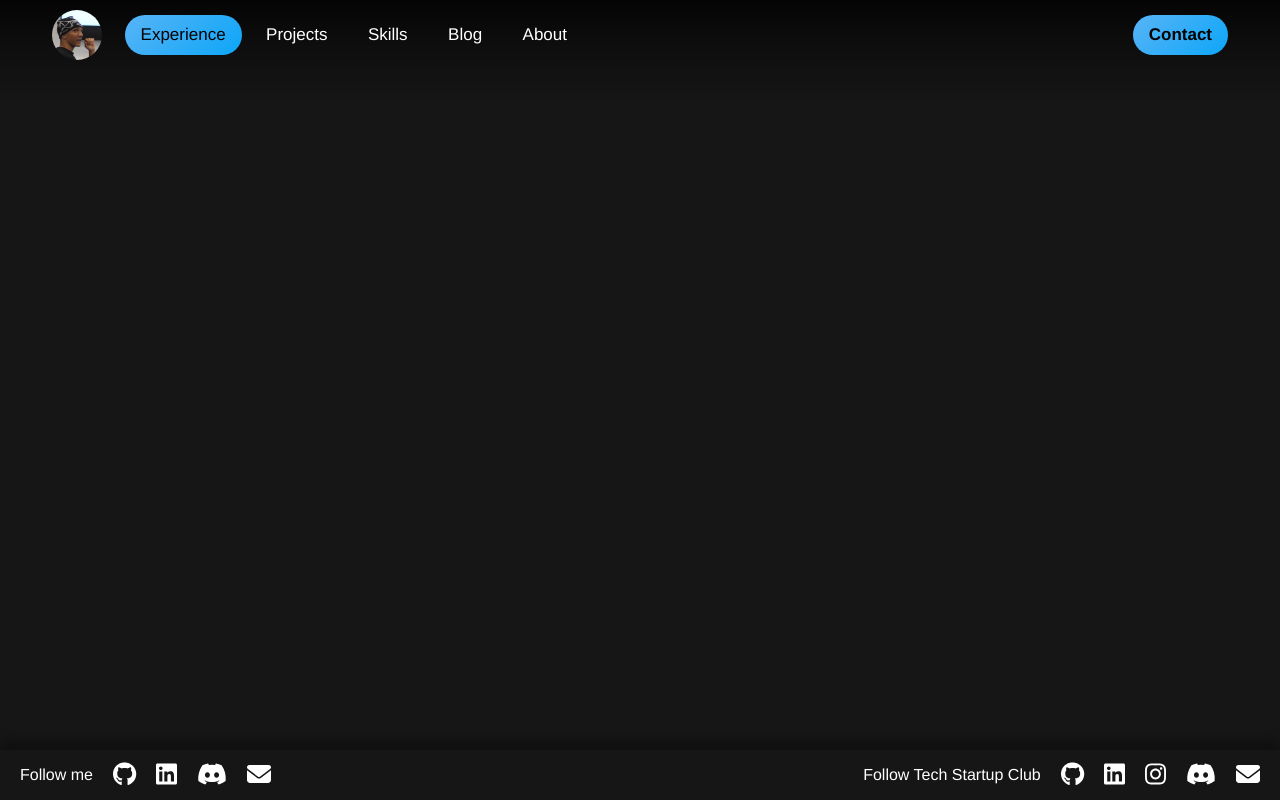
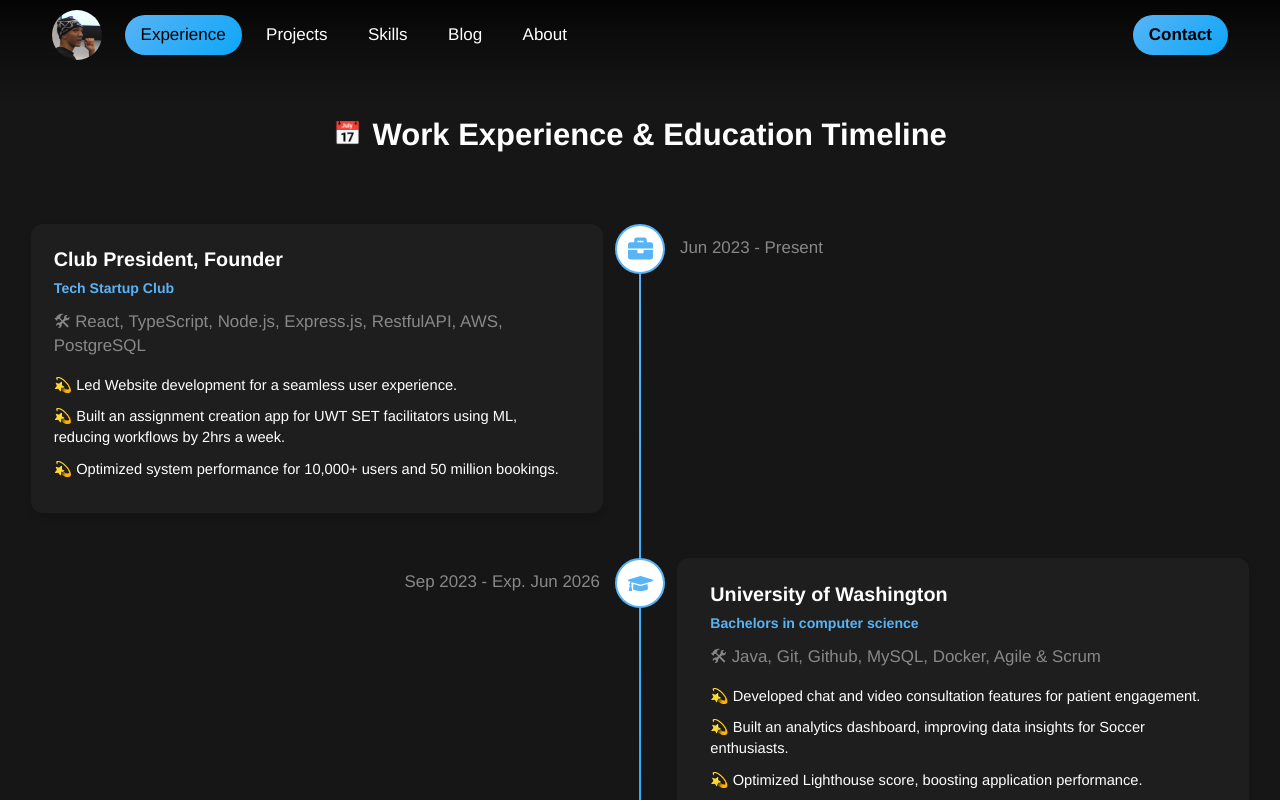
Before and after one commit to celestinryf/portfolio, a React (Create React App) app: page /experience in a window 1280 px wide. Shown: the top 800 px of the page. Built offline with nearby package versions, Linux system fonts and the light colour scheme.

Commit message:
feat: Experience page

```diff
--- a/src/routes/Experience/experience.module.css
+++ b/src/routes/Experience/experience.module.css
@@ -0,0 +1,208 @@
+.layoutWrapper {
+    min-height: 100vh;
+    display: flex;
+    flex-direction: column;
+    max-width: 100vw;
+    overflow-x: hidden;
+    animation: fadeIn 1s 0.3s backwards;
+}
+
+.mainContent {
+    flex: 1;
+    display: flex;
+    flex-direction: column;
+    padding: 20px 20px;
+    width: 100%;
+    max-width: 1440px;
+    margin: 0 auto;
+}
+
+.mainTitle {
+    color: white;
+    font-size: 2.75rem;
+    text-align: center;
+    margin-bottom: 4rem;
+    display: flex;
+    align-items: center;
+    justify-content: center;
+    gap: 1rem;
+}
+
+.emoji {
+    font-size: 2rem;
+}
+
+.timeline {
+    position: relative;
+    padding: 2rem 0;
+    width: 100%;
+}
+
+.timeline::before {
+    content: '';
+    position: absolute;
+    left: 50%;
+    transform: translateX(-50%);
+    width: 2px;
+    height: 100%;
+    background: linear-gradient(180deg, #58b4f6 0%, #0da6f8 100%);
+}
+
+.timelineItem {
+    width: 100%;
+    margin-bottom: 4rem;
+    position: relative;
+    display: flex;
+    justify-content: center;
+}
+
+.timelineItem:nth-child(odd) {
+    .timelineContent {
+        margin-right: 53% ;
+        margin-left: 0;
+        padding-right: 3rem;
+    }
+
+    .date {
+        position: absolute;
+        left: calc(50% + 40px);
+        top: 12px;
+        color: #888;
+        font-size: 1.5rem;
+        white-space: nowrap;
+    }
+}
+
+.timelineItem:nth-child(even) {
+    .timelineContent {
+        margin-left: 53%;
+        margin-right: 0;
+        padding-left: 3rem;
+    }
+
+    .date {
+        position: absolute;
+        right: calc(50% + 40px);
+        top: 12px;
+        color: #888;
+        font-size: 1.5rem;
+        white-space: nowrap;
+        text-align: right;
+    }
+}
+
+.timelineMarker {
+    position: absolute;
+    left: 50%;
+    transform: translateX(-50%);
+    display: flex;
+    flex-direction: column;
+    align-items: center;
+    z-index: 2;
+}
+
+.marker {
+    width: 50px; /* Increased from 40px */
+    height: 50px; /* Increased from 40px */
+    background: white;
+    border: 2px solid #58b4f6;
+    border-radius: 50%;
+    display: flex;
+    align-items: center;
+    justify-content: center;
+ }
+
+ .markerIcon {
+    color: #58b4f6;
+    font-size: 25px; /* Increased from 20px */
+ }
+.timelineContent {
+    background: #1e1e1e;
+    padding: 2rem;
+    border-radius: 12px;
+    width: calc(50% - 3rem);
+    box-shadow: 0 4px 6px rgba(0, 0, 0, 0.1);
+    transition: transform 0.3s ease;
+}
+
+.timelineContent:hover {
+    transform: translateY(-5px) scale(102%);
+    box-shadow: 0 6px 12px rgba(88, 180, 246, 0.2);
+}
+
+.title {
+    color: white;
+    font-size: 1.75rem;
+    margin-bottom: 0.5rem;
+}
+
+.company {
+    color: #58b4f6;
+    font-size: 1.25rem;
+    margin-bottom: 1rem;
+}
+
+.tech {
+    color: #888;
+    font-size: 1.5rem;
+    margin-bottom: 1.5rem;
+}
+
+.achievements {
+    list-style: none;
+    padding: 0;
+    margin: 0;
+}
+
+.achievements li {
+    color: white;
+    margin-bottom: 1rem;
+    line-height: 1.4;
+    display: flex;
+    align-items: flex-start;
+    gap: 0.5rem;
+    font-size: 1.3rem;
+}
+
+@keyframes fadeIn {
+    from {
+        opacity: 0;
+    }
+    to {
+        opacity: 1;
+    }
+}
+
+@media (max-width: 768px) {
+    .mainContent {
+        padding: 70px 1rem 2rem;
+    }
+
+    .mainTitle {
+        font-size: 2rem;
+    }
+
+    .timeline::before {
+        left: 30px;
+    }
+
+    .timelineItem:nth-child(odd) .timelineContent,
+    .timelineItem:nth-child(even) .timelineContent {
+        margin-left: 60px;
+        margin-right: 20px;
+        width: calc(100% - 80px);
+        padding-left: 1rem;
+        padding-right: 1rem;
+    }
+
+    .timelineItem:nth-child(odd) .date,
+    .timelineItem:nth-child(even) .date {
+        left: 70px;
+        right: auto;
+        text-align: left;
+    }
+
+    .timelineMarker {
+        left: 30px;
+    }
+}
--- a/src/routes/Experience/index.jsx
+++ b/src/routes/Experience/index.jsx
@@ -1,13 +1,83 @@
 import React from 'react';
-import { Link } from 'react-router-dom';
 import style from './experience.module.css';
-import Card from '../../components/Card';
+import { FaGraduationCap, FaBriefcase } from 'react-icons/fa';
 
 const Experience = () => {
+    const experiences = [
+        {
+            title: 'Club President, Founder',
+            company: 'Tech Startup Club',
+            period: 'Jun 2023 - Present',
+            type: 'work',
+            tech: 'React, TypeScript, Node.js, Express.js, RestfulAPI, AWS, PostgreSQL',
+            achievements: [
+                'Led Website development for a seamless user experience.',
+                'Built an assignment creation app for UWT SET facilitators using ML, reducing workflows by 2hrs a week.',
+                'Optimized system performance for 10,000+ users and 50 million bookings.'
+            ]
+        },
+        {
+            title: 'University of Washington',
+            company: 'Bachelors in computer science',
+            period: 'Sep 2023 - Exp. Jun 2026',
+            type: 'education',
+            tech: 'Java, Git, Github, MySQL, Docker, Agile & Scrum',
+            achievements: [
+                'Developed chat and video consultation features for patient engagement.',
+                'Built an analytics dashboard, improving data insights for Soccer enthusiasts.',
+                'Optimized Lighthouse score, boosting application performance.'
+            ]
+        },
+        {
+            title: 'Highline Community College',
+            company: 'Associates in Mechanical Engineering',
+            period: 'Sep 2021 - Jun 2023',
+            type: 'education',
+            tech: 'Python, R, Matplotlib, Tablaeu',
+            achievements: [
+                'Worked closely with a Calculus Professor to develop a Calculator app in python.',
+                'Built a notes app using tkinter',
+                'Optimized Lighthouse score, boosting application performance.'
+            ]
+        }
+    ];
+
     return (
-        <>
-        </>
-    )
-}
+        <div className={style.layoutWrapper}>
+            <div className={style.mainContent}>
+                <h1 className={style.mainTitle}>
+                    <span className={style.emoji}>📅</span> Work Experience & Education Timeline
+                </h1>
 
-export default Experience
+                <div className={style.timeline}>
+                    {experiences.map((exp, index) => (
+                        <div key={index} className={style.timelineItem}>
+                            <div className={style.timelineMarker}>
+                                <div className={style.marker}>
+                                    {exp.type === 'education' ?
+                                        <FaGraduationCap className={style.markerIcon} /> :
+                                        <FaBriefcase className={style.markerIcon} />
+                                    }
+                                </div>
+                            </div>
+
+                            <div className={style.timelineContent}>
+                                <h2 className={style.title}>{exp.title}</h2>
+                                <h3 className={style.company}>{exp.company}</h3>
+                                <p className={style.tech}>🛠 {exp.tech}</p>
+                                <ul className={style.achievements}>
+                                    {exp.achievements.map((achievement, i) => (
+                                        <li key={i}>💫 {achievement}</li>
+                                    ))}
+                                </ul>
+                            </div>
+                            <span className={style.date}>{exp.period}</span>
+                        </div>
+                    ))}
+                </div>
+            </div>
+        </div>
+    );
+};
+
+export default Experience;
--- a/src/routes/Skills/index.jsx
+++ b/src/routes/Skills/index.jsx
@@ -66,11 +66,6 @@ const Skills = () => {
             title: 'Tableau',
             icon: <SiTableau />,
             description: 'Data Visualization'
-        },
-        {
-            title: 'PostgreSQL',
-            icon: <SiPostgresql />,
-            description: 'Data Analysis & Querying'
         },
         {
             title: 'Matplotlib',
```
